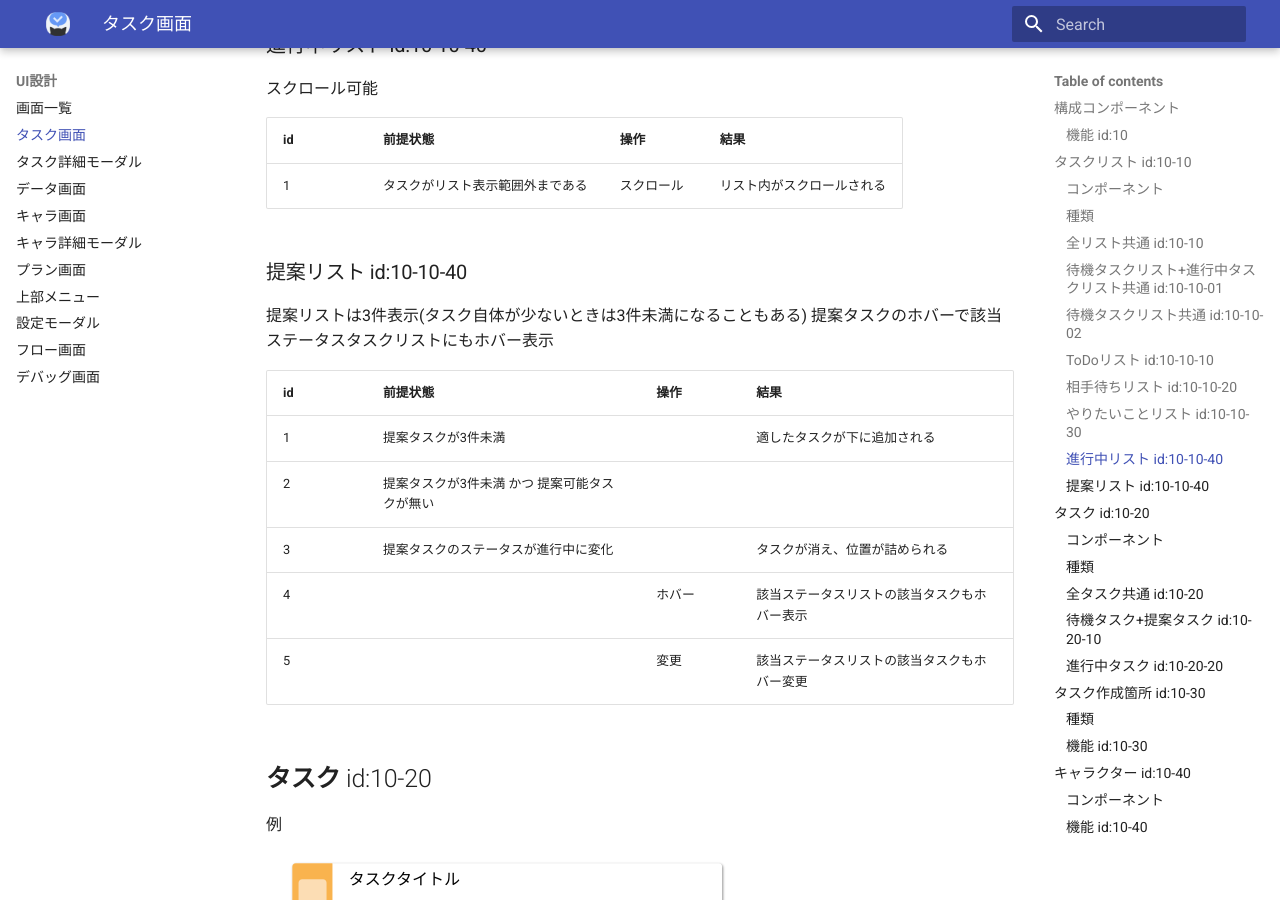
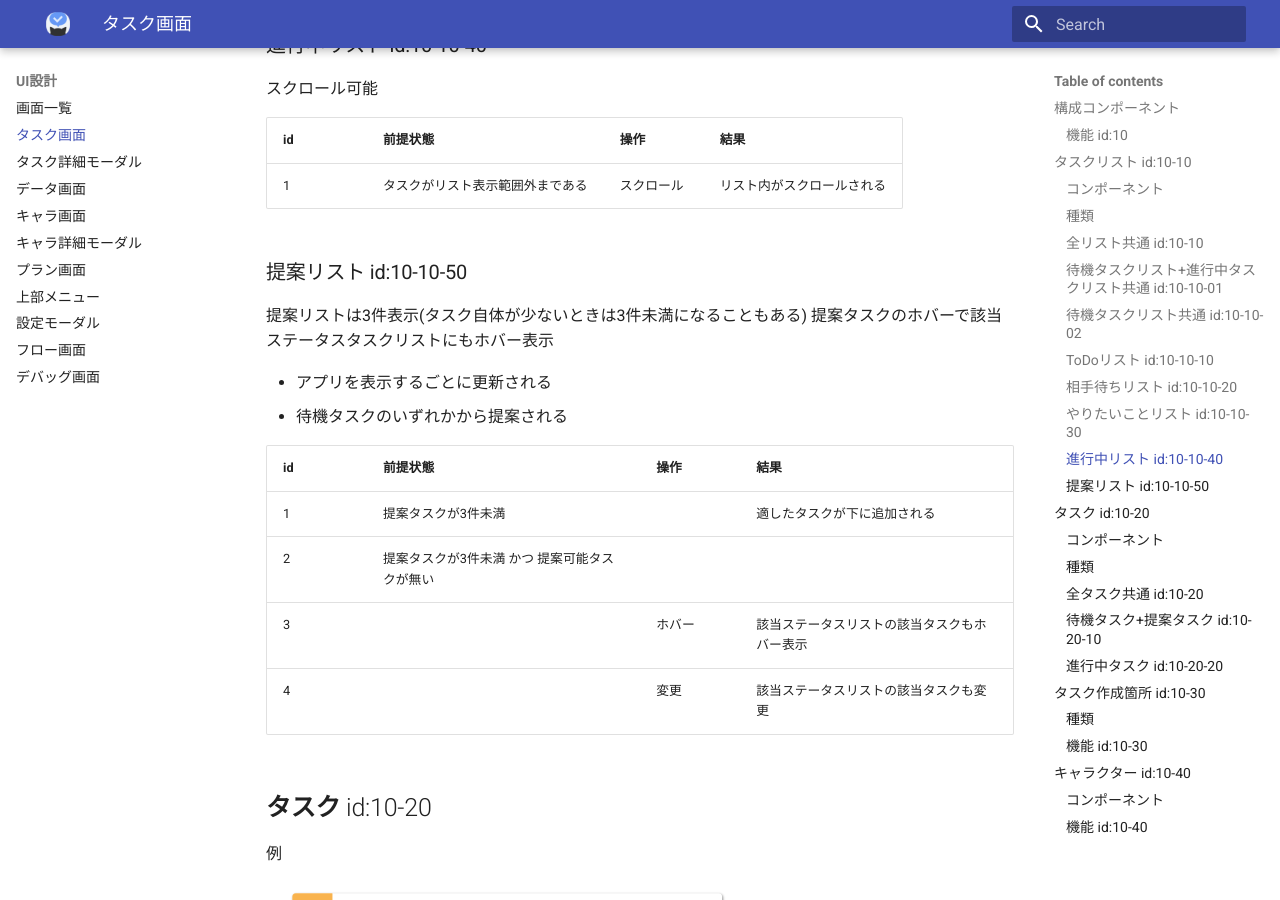
Before and after one commit to CharaDo-Official/CharaDo, an MkDocs documentation site: the page built from docs/10_design/10_task.md, in a window 1280 px wide and 900 px high, scrolled down 3013 px. Built offline with MkDocs 1.6.1 and Material for MkDocs 9.7.7, drawn with Linux system fonts in a browser that asks for light colours.

Commit message:
fix(10_task.md) 提案リスト仕様修正

```diff
--- a/docs/10_design/10_task.md
+++ b/docs/10_design/10_task.md
@@ -71,17 +71,19 @@ ToDoリスト
 |---	|---	|---	|---	|
 |1		|タスクがリスト表示範囲外まである	|スクロール	|リスト内がスクロールされる	|
 
-### 提案リスト id:10-10-40
+### 提案リスト id:10-10-50
 提案リストは3件表示(タスク自体が少ないときは3件未満になることもある)
 提案タスクのホバーで該当ステータスタスクリストにもホバー表示
+
+- アプリを表示するごとに更新される
+- 待機タスクのいずれかから提案される
 
 |id 	|前提状態	|操作 	|結果	|
 |---	|---	|---	|---	|
 |1		|提案タスクが3件未満	|	|適したタスクが下に追加される	|
 |2		|提案タスクが3件未満 かつ 提案可能タスクが無い	|	|	|
-|3		|提案タスクのステータスが進行中に変化	|	|タスクが消え、位置が詰められる	|
-|4		|	|ホバー	|該当ステータスリストの該当タスクもホバー表示	|
-|5		|	|変更	|該当ステータスリストの該当タスクもホバー変更	|
+|3		|	|ホバー	|該当ステータスリストの該当タスクもホバー表示	|
+|4		|	|変更	|該当ステータスリストの該当タスクも変更	|
 
 
 
```
